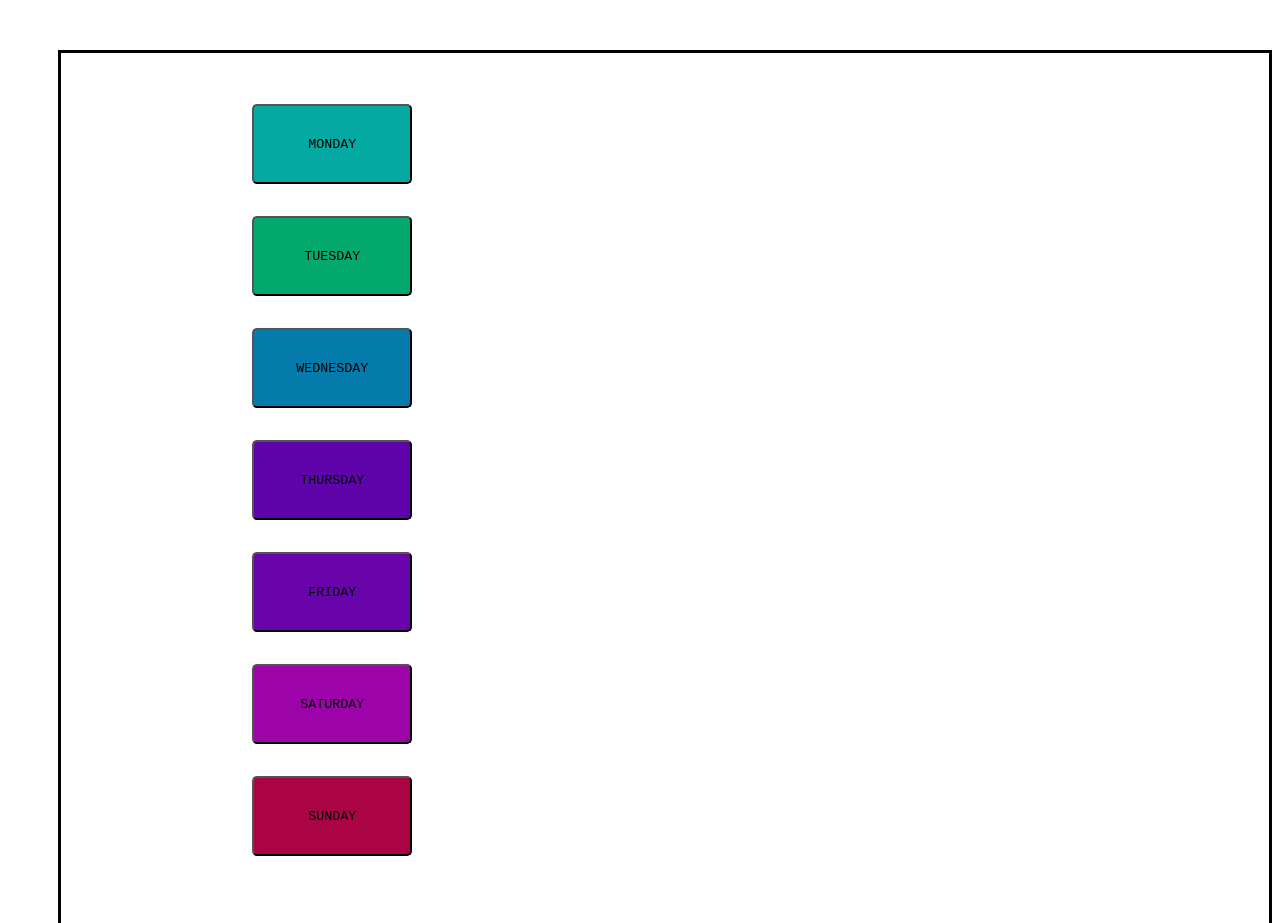
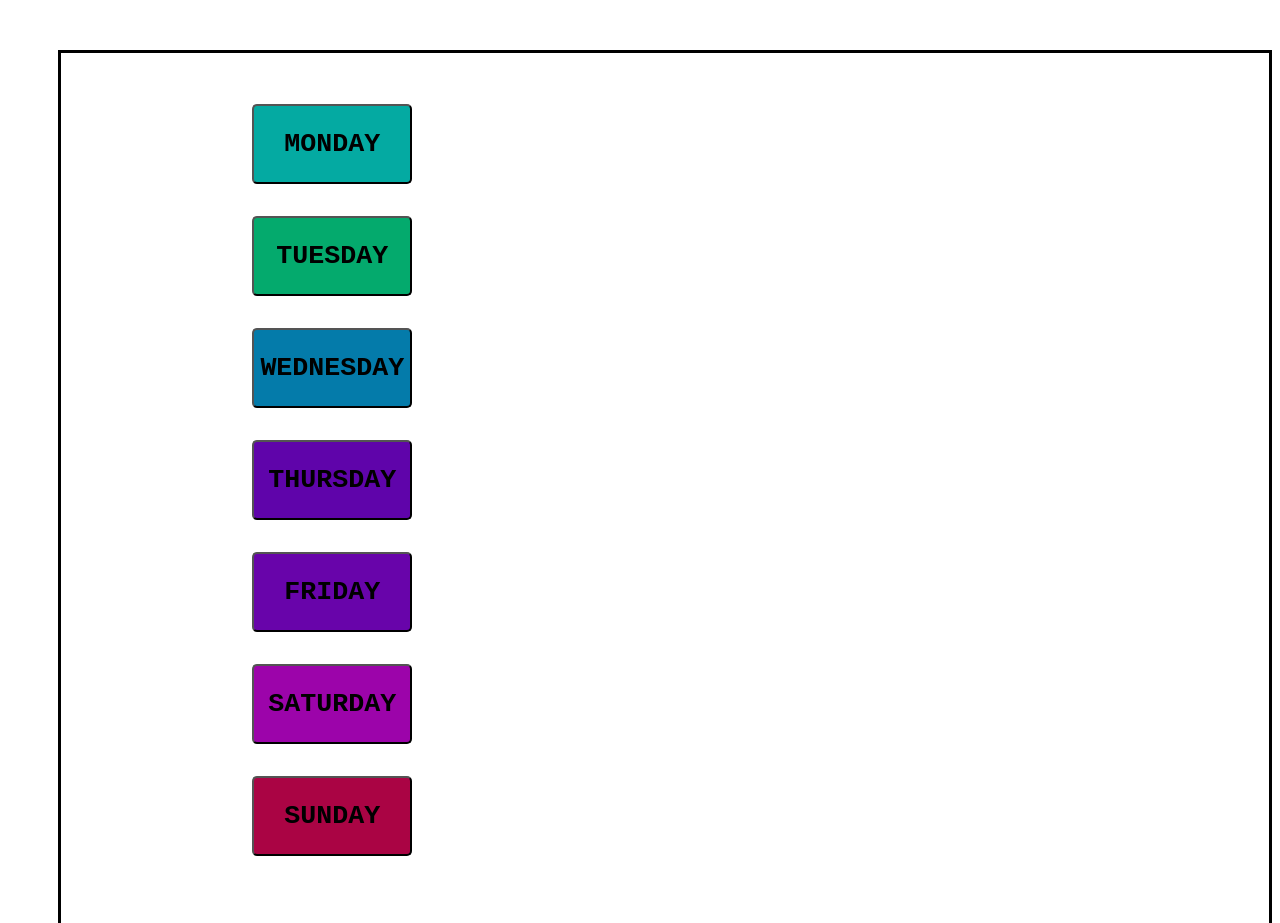
Before and after one commit to rfael420/rfael420.github.io, a plain HTML site: page Buscano_TSA2/TSA2_BUSCANO.html in a window 1280 px wide. Shown: the top 923 px of the page. Drawn offline with Linux system fonts and the light colour scheme.

Commit message:
Update TSA2_BUSCANO.html

```diff
--- a/Buscano_TSA2/TSA2_BUSCANO.html
+++ b/Buscano_TSA2/TSA2_BUSCANO.html
@@ -11,19 +11,28 @@
 <body>
     <div class="container">
         <div class="button-container">
-            <button class="button button-monday" type="button">MONDAY</button>
+            <button class="button button-monday" onclick="showBox('monday')">
+                <h1>MONDAY</h1>
+            </button>
+            <button class="button button-tuesday" onclick="showBox('tuesday')">
+                <h1>TUESDAY</h1>
+            </button>
+            <button class="button button-wednesday" onclick="showBox('wednesday')">
+                <h1>WEDNESDAY</h1>
+            </button>
+            <button class="button button-thursday" onclick="showBox('thursday')">
+                <h1>THURSDAY</h1>
+            </button>
+            <button class="button button-friday" onclick="showBox('friday')">
+                <h1>FRIDAY</h1>
+            </button>
+            <button class="button button-saturday" onclick="showBox('saturday')">
+                <h1>SATURDAY</h1>
+            </button>
+            <button class="button button-sunday" onclick="showBox('sunday')">
+                <h1>SUNDAY</h1>
+            </button>
 
-            <button class="button button-tuesday" type="button">TUESDAY</button>
-
-            <button class="button button-wednesday" type="button">WEDNESDAY</button>
-
-            <button class="button button-thursday" type="button">THURSDAY</button>
-
-            <button class="button button-friday" type="button">FRIDAY</button>
-
-            <button class="button button-saturday" type="button">SATURDAY</button>
-
-            <button class="button button-sunday" type="button">SUNDAY</button>
 
 
         </div>
@@ -45,6 +54,8 @@
         </div>
     </div>
 
+
+    <script src="TSA2_BUSCANO.js"></script>
 </body>
 
 </html>
```
